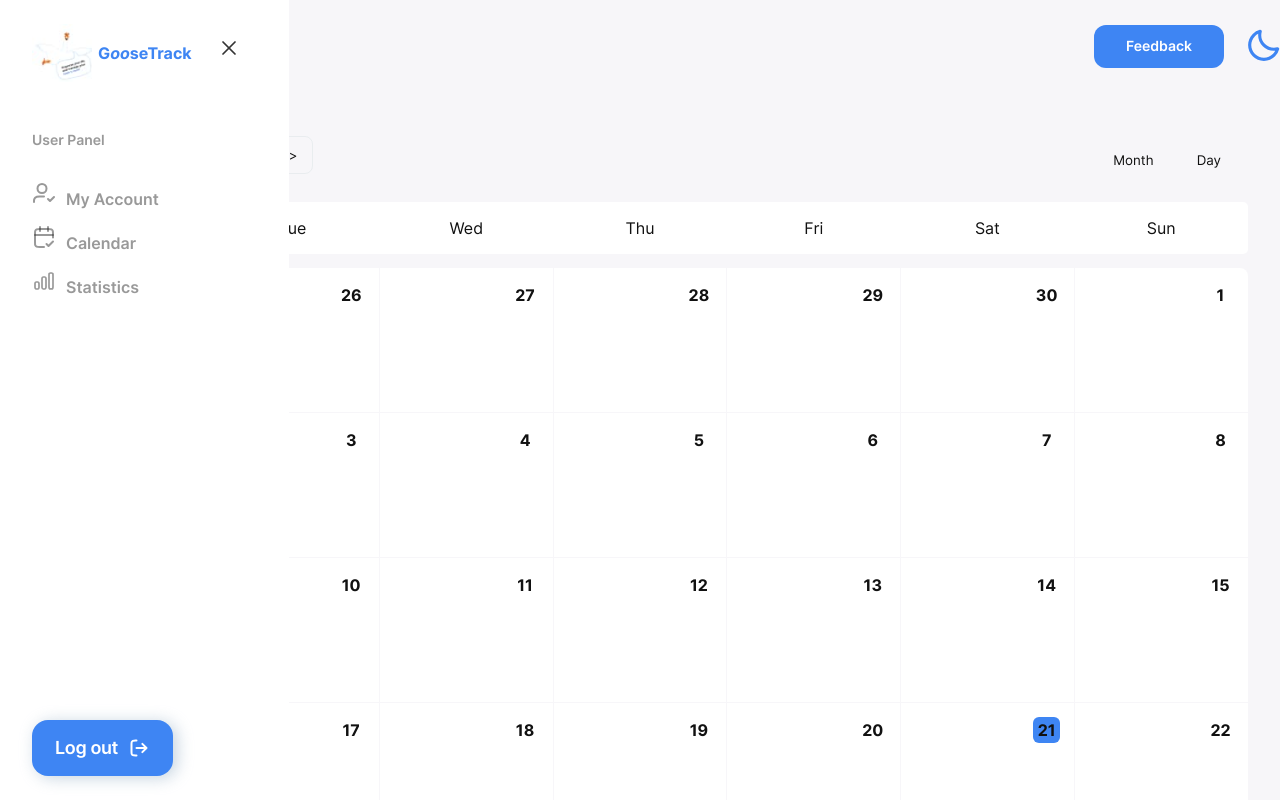
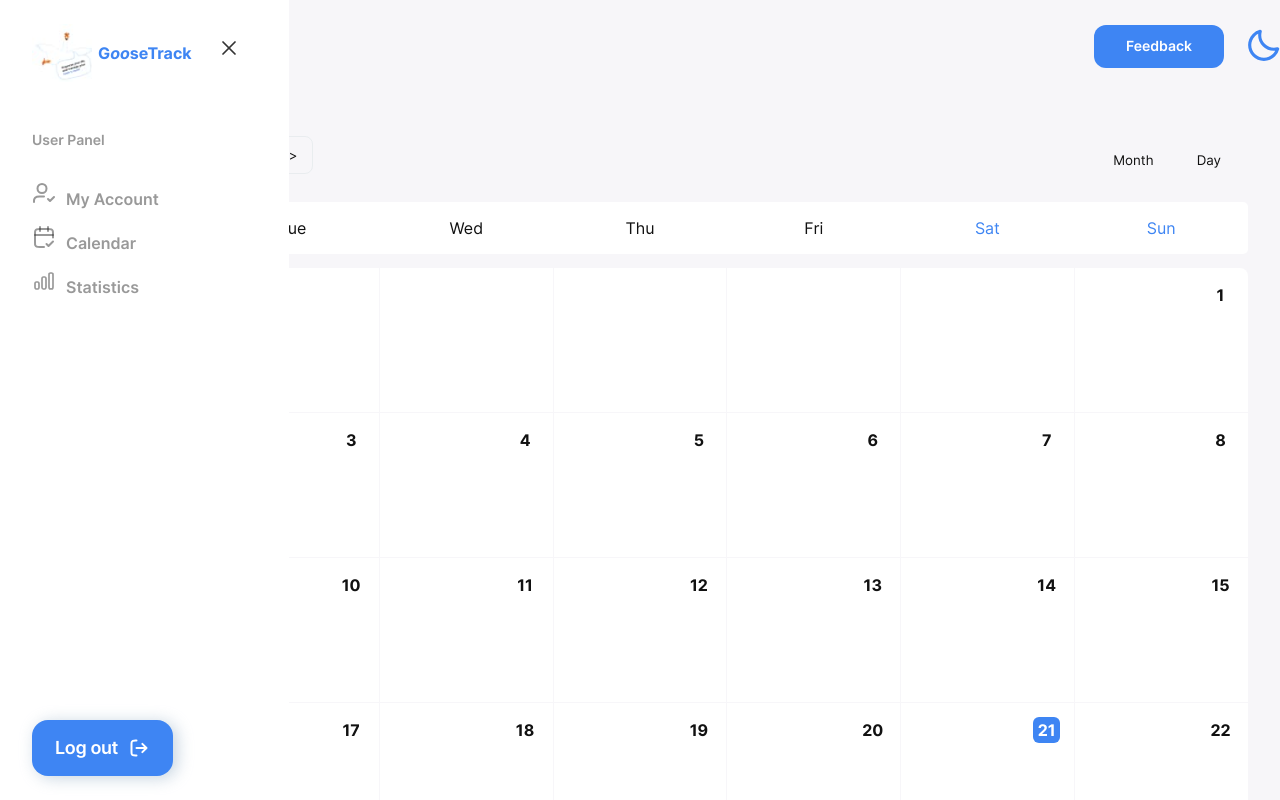
Before and after one commit to Tarasdeveloper/TaskFusion-frontend, a React (Vite) app: page /TaskFusion-frontend/calendar/month/2023-10-21 in a window 1280 px wide. Shown: the top 800 px of the page. Built offline with nearby package versions, Linux system fonts and the light colour scheme.

Commit message:
save_third
adding current day

```diff
--- a/src/pages/Calendar/CalendarGrid/CalendarGrid.jsx
+++ b/src/pages/Calendar/CalendarGrid/CalendarGrid.jsx
@@ -8,7 +8,6 @@ import {
   endOfWeek,
   format,
   formatISO,
-  isToday,
   startOfWeek,
 } from 'date-fns';
 import {
@@ -53,7 +52,7 @@ export const CalendarGrid = () => {
   }, []);
 
   const isCurrentDay = (date) => {
-    return isToday(date);
+    return dateFns.isToday(date);
   };
 
   return (
@@ -74,16 +73,16 @@ export const CalendarGrid = () => {
               disabled={!isCurrentMonth}
               onClick={() => navigate(`/calendar/day/${formatedDate}`)}
             >
-              {isCurrentDay(date) ? (
-                <>
-                  {isCurrentMonth && (
-                    <CalendarDate>
-                      <CurrentDay>{dayOfMonth}</CurrentDay>
-                    </CalendarDate>
-                  )}
-                </>
-              ) : (
-                <CalendarDate>{dayOfMonth}</CalendarDate>
+              {isCurrentMonth && (
+                <CalendarDate
+                  $current={
+                    formatISO(date, {
+                      representation: 'date',
+                    }) === currentDate
+                  }
+                >
+                  {dayOfMonth}
+                </CalendarDate>
               )}
             </CellWrap>
           );
--- a/src/pages/Calendar/CalendarGrid/CalendarGrid.styled.js
+++ b/src/pages/Calendar/CalendarGrid/CalendarGrid.styled.js
@@ -44,12 +44,16 @@ export const CalendarDate = styled.span`
   font-size: 12px;
   font-style: normal;
   font-weight: 700;
+  color: ${({ $current }) => ($current ? 'white;' : 'none;')};
+  background-color: ${({ $current }) => ($current ? '#3E85F3;' : 'none;')};
+
   @media (min-width: 768px) {
     font-size: 16px;
     width: 27px;
     height: 26px;
   }
 `;
+
 export const GridWrapOfDays = styled.div`
   display: grid;
   grid-template-columns: repeat(7, 1fr);
@@ -72,11 +76,11 @@ export const CellWrapOfDays = styled.div`
 
   &:nth-child(7n),
   &:nth-child(7n - 1) {
-    color: var(--calendar-month-week-weekend-color);
+    color: #3e85f3;
   }
 `;
 export const CurrentDay = styled.div`
-  padding: 10px 8px;
+  padding: 4px 8px;
   height: 100%;
   width: 100%;
   background: #3e85f3;
--- a/src/pages/Calendar/CalendarMonth.jsx
+++ b/src/pages/Calendar/CalendarMonth.jsx
@@ -31,14 +31,14 @@ const CalendarPage = () => {
   };
 
   return (
-    <>
+    <div>
       <Toolbar
         currentMonth={currentMonth}
         setCurrentDate={setCurrentDate}
         setPeriodType={switchToDayPeriodType}
       />
       <CalendarGrid />
-    </>
+    </div>
   );
 };
 export default CalendarPage;
```
